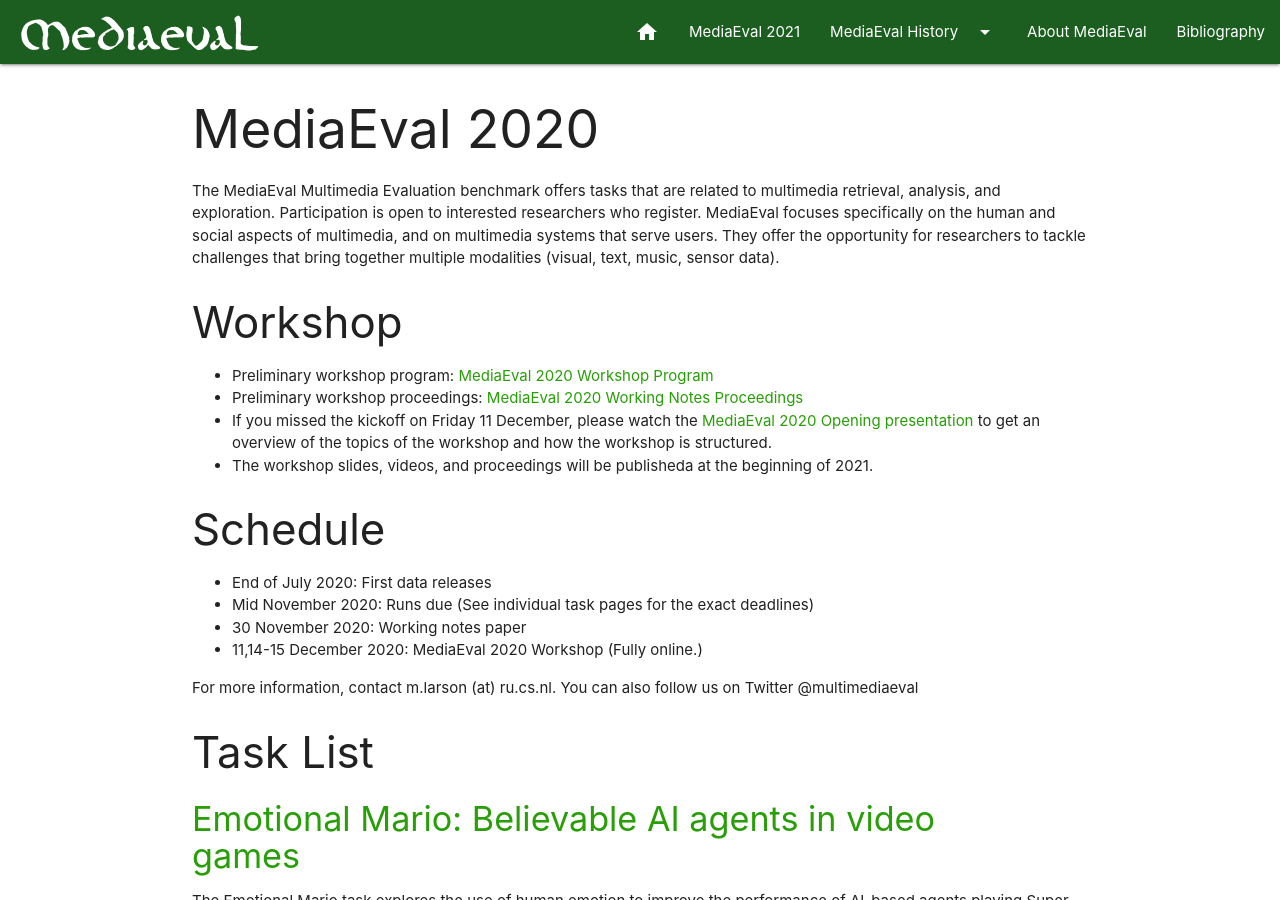
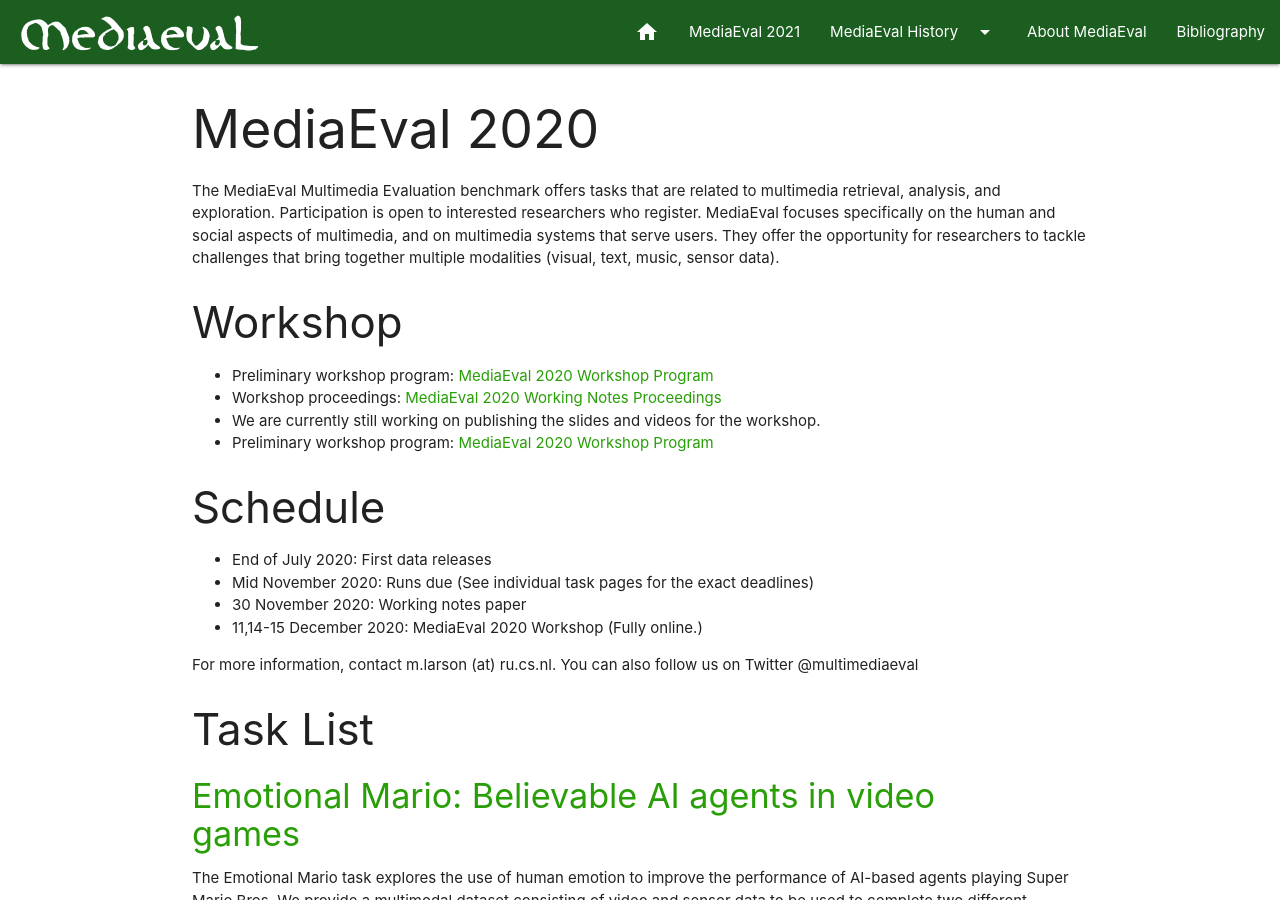
Before and after one commit to multimediaeval/multimediaeval.github.io, a Jekyll site: the page built from _editions/2020.md, in a window 1280 px wide and 900 px high. Built offline with Jekyll 4.4.1, drawn with Linux system fonts in a browser that asks for light colours.

Commit message:
Update 2020.md
Added proceedings.

```diff
--- a/_editions/2020.md
+++ b/_editions/2020.md
@@ -14,9 +14,11 @@
 
 ### Workshop
 * Preliminary workshop program: [MediaEval 2020 Workshop Program](https://docs.google.com/document/d/1oNOF9Ksmkhae6e_Nyv42eXSMzUEohJde1wtjl6aWAtg/edit)
-* Preliminary workshop proceedings: [MediaEval 2020 Working Notes Proceedings](https://www.eigen.no)
-* If you missed the kickoff on Friday 11 December, please watch the [MediaEval 2020 Opening presentation](https://youtu.be/5-9gOudmKFY) to get an overview of the topics of the workshop and how the workshop is structured.
-* The workshop slides, videos, and proceedings will be publisheda at the beginning of 2021.
+* Workshop proceedings: [MediaEval 2020 Working Notes Proceedings](http://ceur-ws.org/Vol-2882)
+* We are currently still working on publishing the slides and videos for the workshop.
+* Preliminary workshop program: [MediaEval 2020 Workshop Program](https://docs.google.com/document/d/1oNOF9Ksmkhae6e_Nyv42eXSMzUEohJde1wtjl6aWAtg/edit)
+<!--- * Preliminary workshop proceedings: [MediaEval 2020 Working Notes Proceedings](https://www.eigen.no) -->
+<!--- * If you missed the kickoff on Friday 11 December, please watch the [MediaEval 2020 Opening presentation](https://youtu.be/5-9gOudmKFY) to get an overview of the topics of the workshop and how the workshop is structured. -->
 
 <!---
 * Workshop registration: [MediaEval 2020 Workshop Registration Form](https://forms.gle/ZbXsMSzRTc2xcphB6)
```
